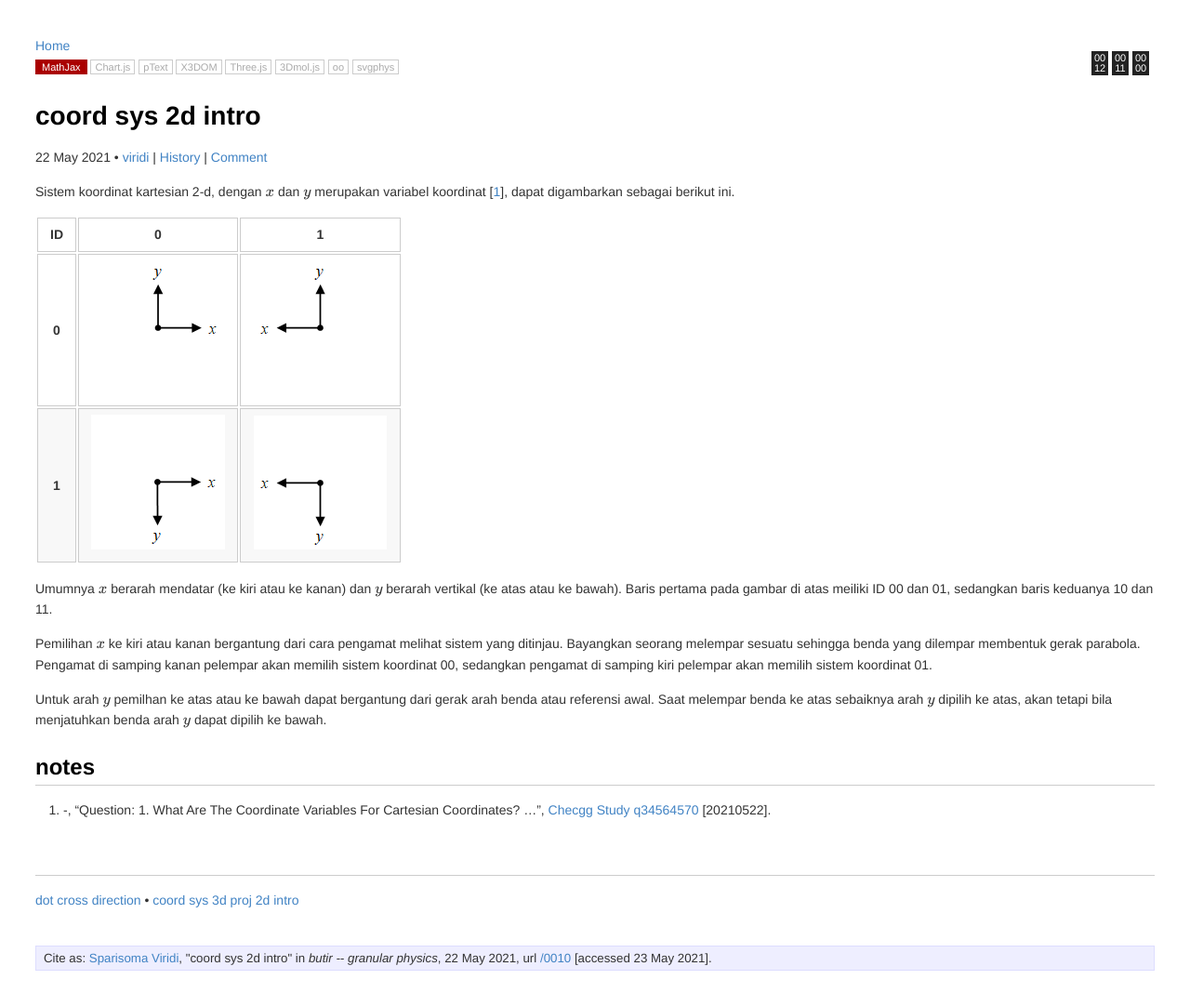
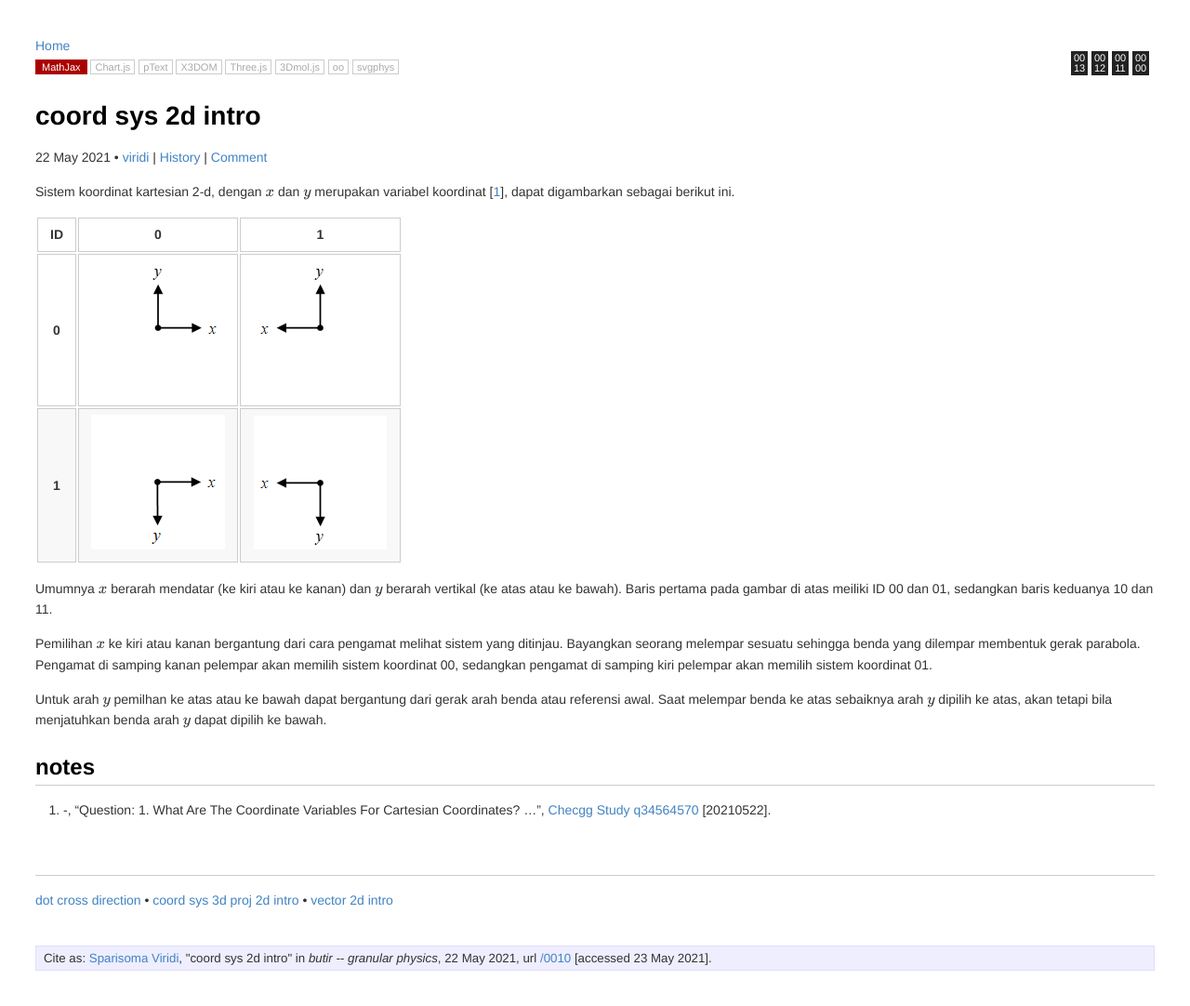
Before and after one commit to dudung/butir, a Jekyll site: the page built from _posts/0/01/2021-05-13-coord-sys-2d-intro.md, in a window 1280 px wide. Shown: the whole page at 93% size. Built offline with Jekyll 4.4.1, drawn with Linux system fonts in a browser that asks for light colours; formulas are drawn with MathJax 3.

Commit message:
connect butir

```diff
--- a/_posts/0/01/2021-05-13-coord-sys-2d-intro.md
+++ b/_posts/0/01/2021-05-13-coord-sys-2d-intro.md
@@ -17,7 +17,7 @@ date: 2021-05-22 22:37:00 +07
 permalink: /0010
 src: https://github.com/dudung/butir/commits/main/_posts/0/01/2021-05-13-coord-sys-2d-intro.md
 twitter_username: 6unpnp
-nodes: ['0000', '0011', '0012']
+nodes: ['0000', '0011', '0012', '0013']
 ---
 Sistem koordinat kartesian 2-d, dengan $x$ dan $y$ merupakan variabel koordinat [[1](#r01)], dapat digambarkan sebagai berikut ini.
 
@@ -39,4 +39,5 @@ Untuk arah $y$ pemilhan ke atas atau ke bawah dapat bergantung dari gerak arah b
 
 ## &nbsp;
 [dot cross direction](0011) &bull;
-[coord sys 3d proj 2d intro](0012)
+[coord sys 3d proj 2d intro](0012) &bull;
+[vector 2d intro](0013)
```
